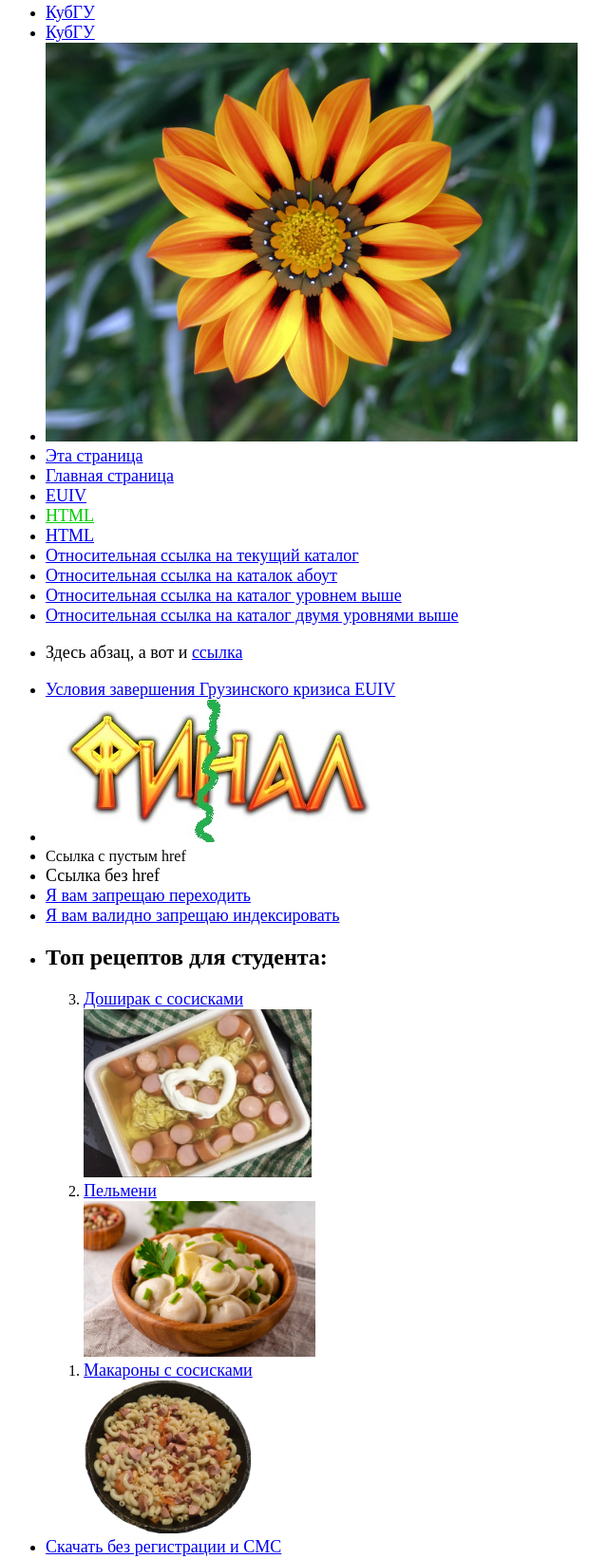
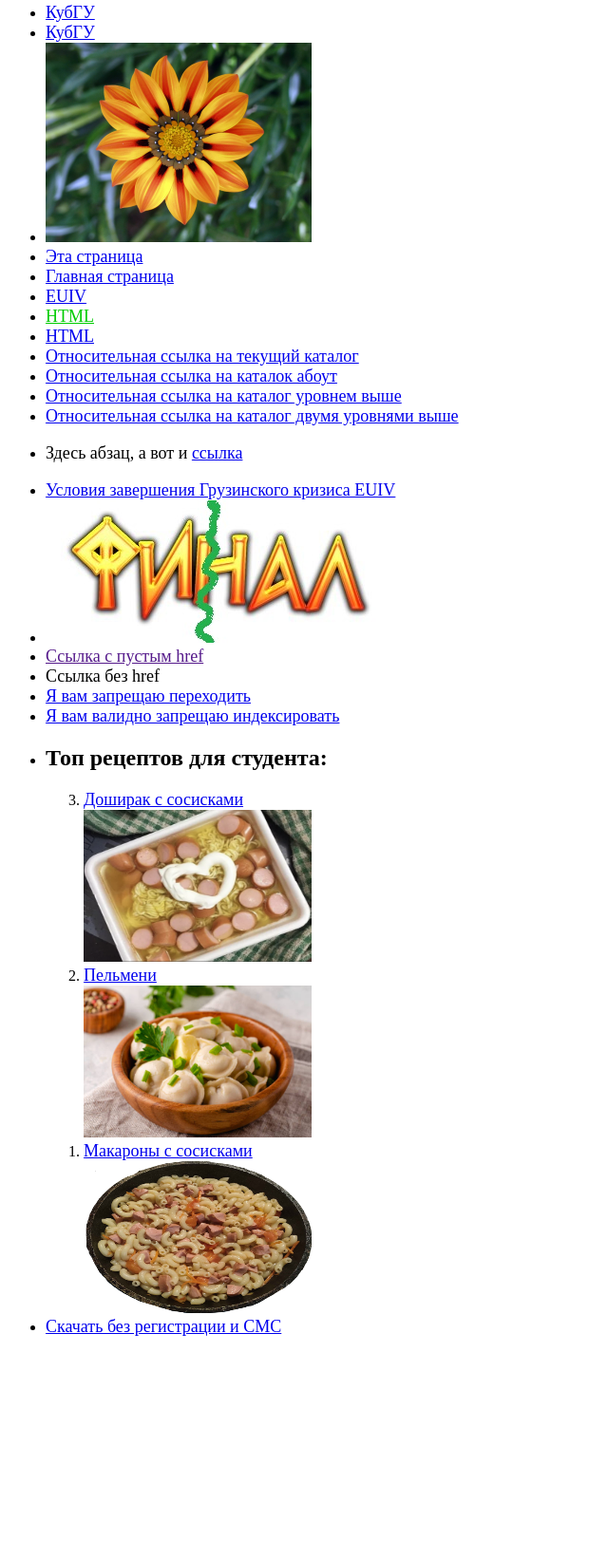
Before and after one commit to OT4EHb/OT4EHb.github.io, a plain HTML site: page index.html in a window 1280 px wide. Shown: the part 77-1719 px from the top of the page at 95% size, without its empty margins (0-640 px from the left). After the commit the page ends 1501 px from the top, so only its background shows below. Drawn offline with Linux system fonts and the light colour scheme.

Commit message:
Update index.html

```diff
--- a/index.html
+++ b/index.html
@@ -16,11 +16,11 @@
     <ul>
         <li><a href="http://kubsu.ru/" id="1">КубГУ</a></li>
         <li><a href="https://kubsu.ru">КубГУ</a></li>
-        <li><a href="https://kubsu.ru" id="2"><img src="image.jpg" width="560" height="420" alt="Здесь картинка"></a></li>
+        <li><a href="https://kubsu.ru" id="2"><img src="image.jpg" width="280" height="210" alt="Здесь картинка"></a></li>
         <li><a href="/">Эта страница</a></li>
         <li><a href="/">Главная страница</a></li>
         <li><a href="#3">EUIV</a></li>
-        <li><a id="123154" style="color: #00CC00;font-family:Monotype Corsiva" href="https://www.w3schools.com/html">HTML</a></li>
+        <li><a id="123154" style="color: #00CC00" href="https://www.w3schools.com/html">HTML</a></li>
         <li><a id="123153" href="https://www.w3schools.com/html">HTML</a></li>
         <li><a href="/">Относительная сcылка на текущий каталог</a></li>
         <li><a href="/about/about.html">Относительная сcылка на каталок абоут</a></li>
@@ -30,12 +30,12 @@
         <li><a href="https://eu4.paradoxwikis.com/Georgian_Crisis#Finishing_conditions" id="3">Условия завершения Грузинского кризиса EUIV</a></li>
         <li>
              <map name="primary">
-                 <area shape="circle" coords="75,75,75" href="#1" alt="Круг">
-                 <area shape="rect" coords="175,0,350,150" href="https://kubsu.ru" alt="Прямоугольник">
+                 <area shape="circle" coords="263,84,25" href="https://minecraft.fandom.com/ru/wiki/%D0%9B%D0%BE%D0%BF%D0%B0%D1%82%D0%B0" alt="Круг">
+                 <area shape="rect" coords="58,30,166,139" href="https://minecraft.fandom.com/ru/wiki/%D0%9A%D1%80%D0%B0%D1%84%D1%82" alt="Прямоугольник">
              </map>
              <img usemap="#primary" src="Final.jpg" width="350" height="150" alt="Финал">
         </li>
-        <li><a href=""></a>Ссылка с пустым href</li>
+        <li><a href="">Ссылка с пустым href</a></li>
         <li><a>Ссылка без href</a></li>
         <li><a href="https://kubsu.ru" rel="nofollow">Я вам запрещаю переходить</a></li>
         <li><!--noindex--><a href="https://kubsu.ru">Я вам валидно запрещаю индексировать</a><!--/noindex--></li>
@@ -44,15 +44,15 @@
             <ol reversed="reversed">
                 <li>
                 <a title="Доширак с сосисками" href="https://eda.ru/media/master-klass/kak-sdelat-chertovski-vkusnyy-doshirak">Доширак с сосисками</a><br>
-                <img alt="Красивая фотка с дошираком с сосисками" src="doshirak.png" width="240" height="177">
+                <img alt="Красивая фотка с дошираком с сосисками" src="doshirak.png" width="240" height="160">
                 </li>
                 <li>
                 <a title="Пельмени" href="https://lifehacker.ru/kak-varit-pelmeni/">Пельмени</a><br>
-                <img alt="Красивая фотка с пельменями" src="pelmeni.jpg" width="244" height="164">
+                <img alt="Красивая фотка с пельменями" src="pelmeni.jpg" width="240" height="160">
                 </li>
                 <li>
                 <a title="Макароны с сосисками" href="https://lifehacker.ru/kak-skolko-varit-makarony/">Макароны с сосисками</a><br>
-                <img alt="Красивая фотка с макаронами" src="makaroshki.png" width="176" height="161">
+                <img alt="Красивая фотка с макаронами" src="makaroshki.png" width="240" height="160">
                 </li>
             </ol>
         </li>
```
